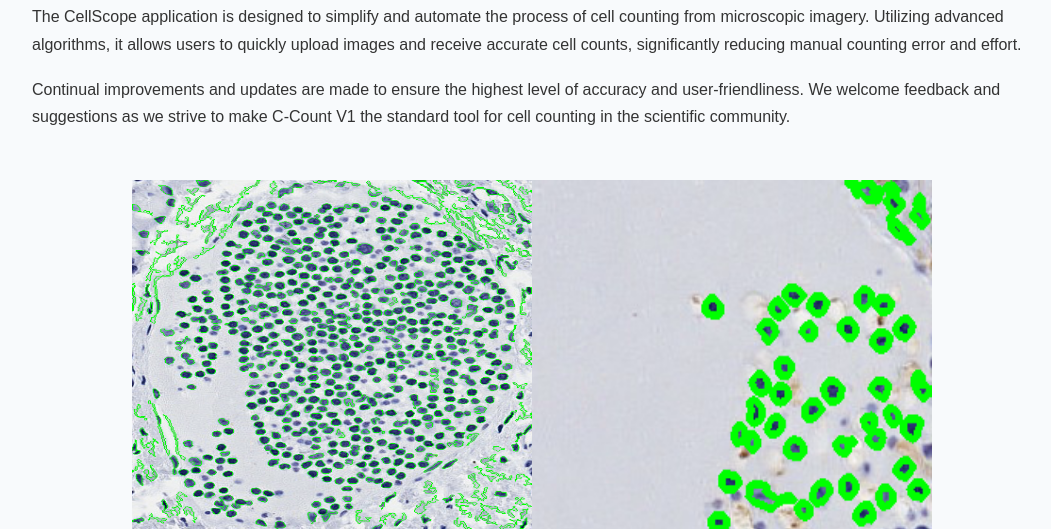
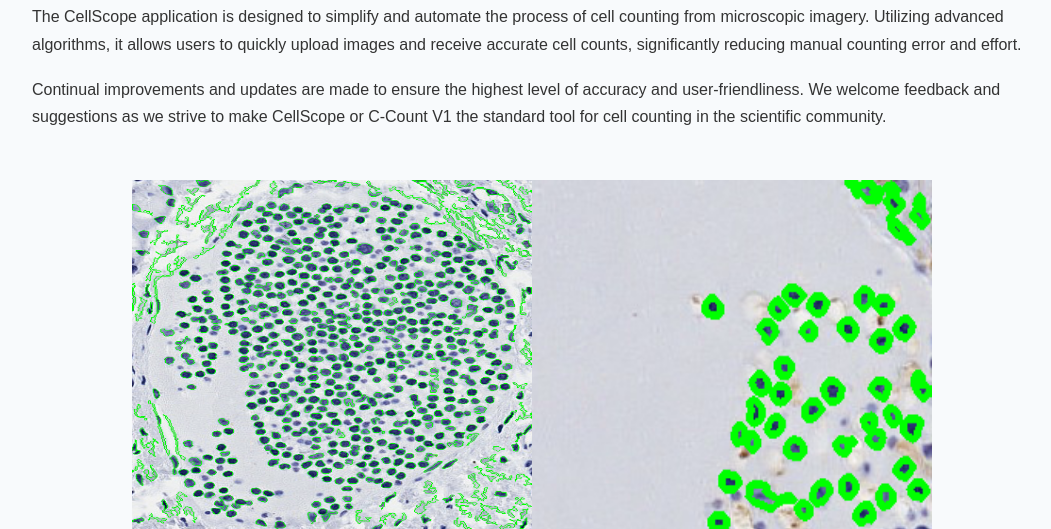
Before and after one commit to liamstamper/cell-counting, a Flask app: page / in a window 1280 px wide. Shown: the part 680-1209 px from the top of the page, without its empty margins (108-1159 px from the left). Run offline with Flask 3, Linux system fonts and the light colour scheme; parts of the project's set-up code (start-up, migrations or seed data) failed here and were passed over; some libraries are stand-ins or nearby versions.

Commit message:
commenting edit

```diff
--- a/app/templates/index.html
+++ b/app/templates/index.html
@@ -21,7 +21,7 @@
         </nav>
     </header>
     <main>
-        <!--home-->
+        <!--submit-->
         <section id="Get Started">
             <div class="title">Welcome to CellScope</div>
             <div class="subtitle">To begin please upload a file</div>
@@ -46,7 +46,7 @@
                         The CellScope application is designed to simplify and automate the process of cell counting from microscopic imagery. Utilizing advanced algorithms, it allows users to quickly upload images and receive accurate cell counts, significantly reducing manual counting error and effort.
                     </p>
                     <p class="about-text">
-                        Continual improvements and updates are made to ensure the highest level of accuracy and user-friendliness. We welcome feedback and suggestions as we strive to make C-Count V1 the standard tool for cell counting in the scientific community.
+                        Continual improvements and updates are made to ensure the highest level of accuracy and user-friendliness. We welcome feedback and suggestions as we strive to make CellScope or C-Count V1 the standard tool for cell counting in the scientific community.
                     </p>
                     <div class="images-container">
                         <img src="{{ url_for('static', filename='img/demo1.png') }}" alt="placeholder" class="demo-images">
```
